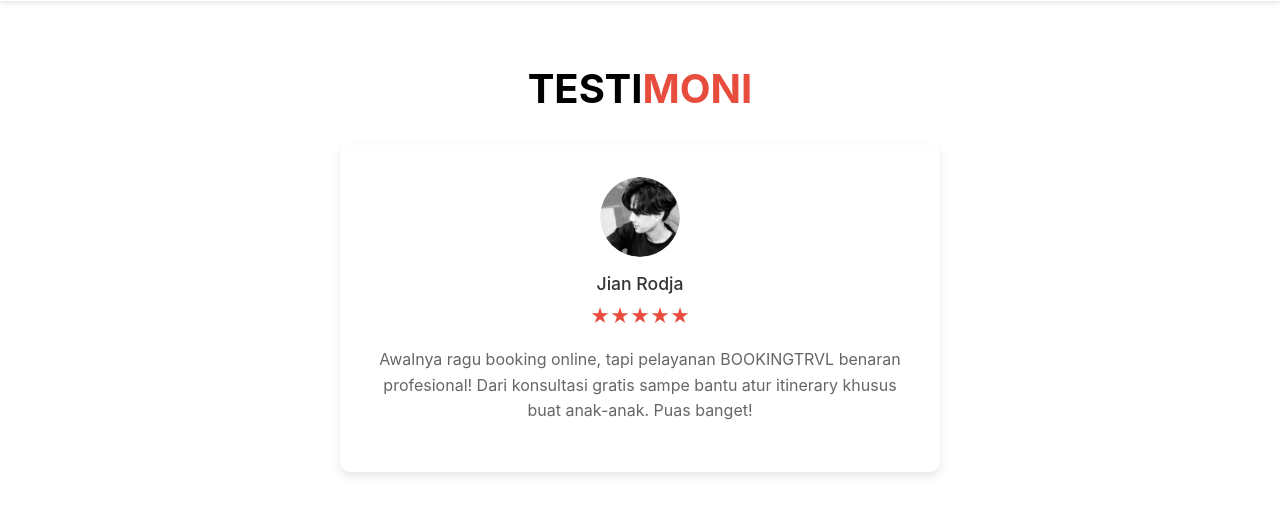
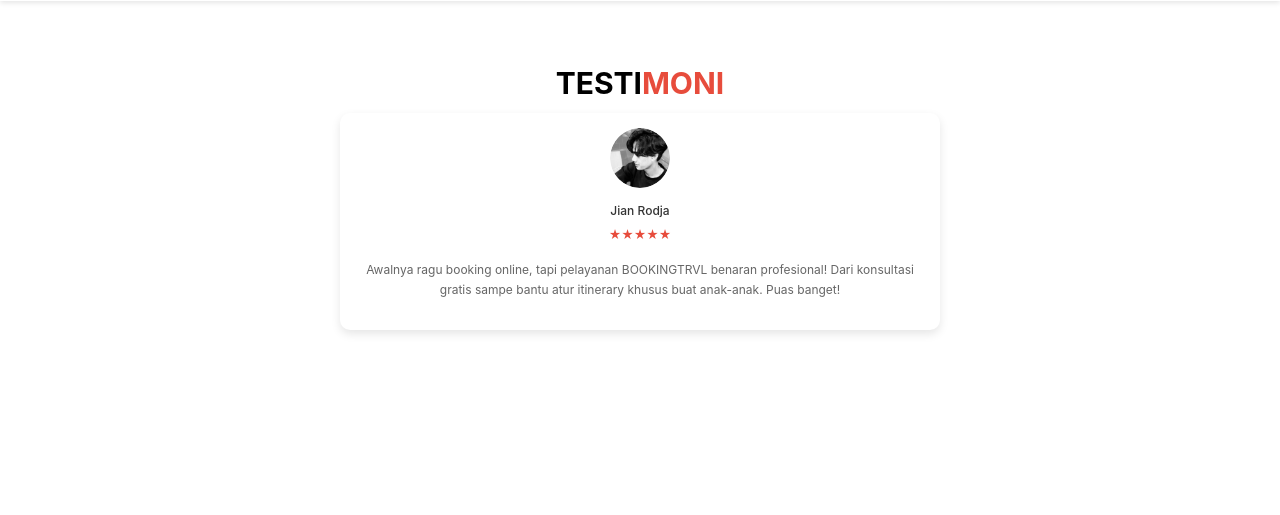
Before and after one commit to ibasrj23/TravelBooking, a website: page index.html in a window 1280 px wide. Shown: the part 57-572 px from the top of the page. Drawn offline with Linux system fonts and the light colour scheme; a web font is replaced by a local one.

Commit message:
sedikit perubahan size dan ukuran font & border pada testimoni

```diff
--- a/asset/css/style.css
+++ b/asset/css/style.css
@@ -56,13 +56,13 @@
 }
 
 .testimoni h2 {
-  font-size: 2.5rem;
-  margin-bottom: 2rem;
+  font-size: 30px;
+  margin-bottom: 12px;
 }
 .testimonial-card {
   background: white;
   border-radius: 10px;
-  padding: 2rem;
+  padding: 15px;
   box-shadow: 0 4px 10px rgba(0,0,0,0.1);
   max-width: 600px;
   margin: 0 auto;
@@ -70,8 +70,8 @@
 }
 
 .avatar {
-  width: 80px;
-  height: 80px;
+  width: 60px;
+  height: 60px;
   border-radius: 50%;
   overflow: hidden;
   margin: 0 auto 1rem;
@@ -87,25 +87,25 @@
 .content h4 {
   margin-bottom: 0.5rem;
   color: #333;
-  font-size: 1.1rem;
+  font-size: 12px;
 }
 
 .stars {
   color: #e74c3c;
-  font-size: 1.2rem;
+  font-size: 12px;
   margin-bottom: 1rem;
 }
 
 .content p {
   color: #666;
   line-height: 1.6;
-  font-size: 1rem;
+  font-size: 12px;
 }
 
 .dual-color {
   display: inline-block;
   font-weight: bold;
-  font-size: 2.5rem;
+  font-size: 12px;
   line-height: 1.2;
 }
 
```
